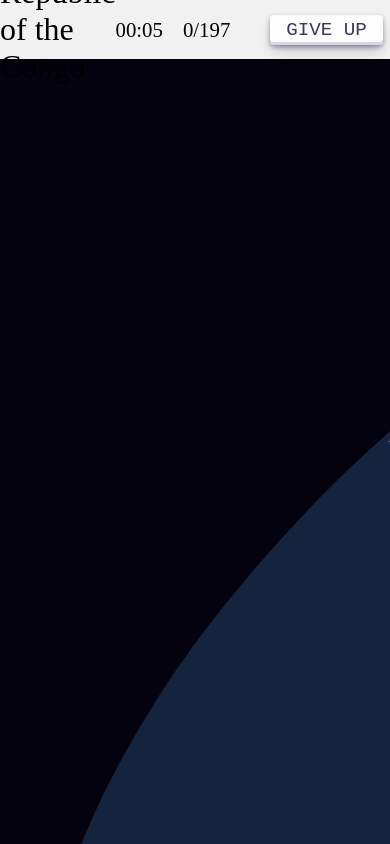
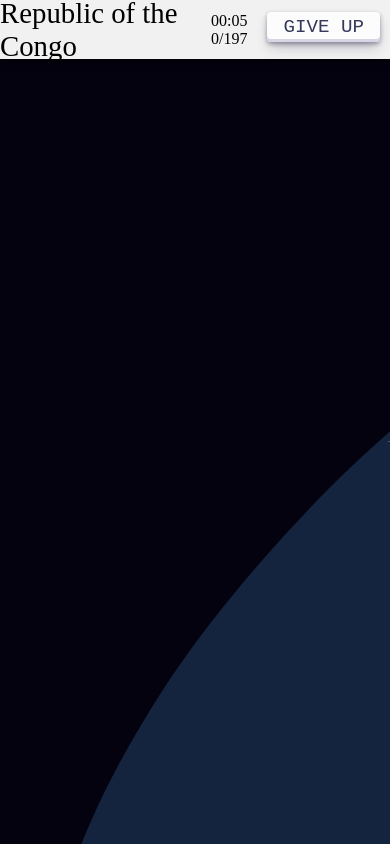
Before and after one commit to ignoo/geo-quiz, a React (Vite) app: page /find-countries in a window 390 px wide. Shown: the top 844 px of the page. Built offline with nearby package versions, Linux system fonts and the light colour scheme; a web font is replaced by a local one.

Commit message:
optimized for mobile

```diff
--- a/index.html
+++ b/index.html
@@ -2,7 +2,7 @@
 <html lang="en">
   <head>
     <meta charset="UTF-8" />
-    <link rel="icon" type="image/svg+xml" href="/vite.svg" />
+    <link rel="icon" href="/favicon.ico" />
     <meta name="viewport" content="width=device-width, minimum-scale=1.0" />
     <title>GEOGEOGEO</title>
   </head>
--- a/src/components/MenuBar.jsx
+++ b/src/components/MenuBar.jsx
@@ -41,7 +41,6 @@ export default function MenuBar({ menuBarColor, playGame, country, score, setEnd
       <h1 className={styles.countryName}>{country}</h1>
       <div className={styles.infoCont}>
         <div className={styles.info}>
-          {/* <div className={styles.timePassed}>{`${minutesPassed.toString().padStart(2, '0')}:${secondsPassed.toString().padStart(2, '0')}`}</div> */}
           <div className={styles.timePassed}>{timeFormatter(minutesPassed, secondsPassed)}</div>
           <div className={styles.guessed}>{score}</div>
         </div>
--- a/src/styles/home.module.scss
+++ b/src/styles/home.module.scss
@@ -99,6 +99,8 @@
             color: #ffffff;
             font-size: 3rem;
             border-radius: 10px;
+            border-width: 0;
+            box-shadow: 2px 2px 8px black;
             animation: wobble 1s ease-in-out 0s infinite alternate;
             cursor: pointer;
 
--- a/src/styles/menuBar.module.scss
+++ b/src/styles/menuBar.module.scss
@@ -1,3 +1,5 @@
+@use "../styles/mixin.scss" as mixin;
+
 .green {
     background-color: aqua;
 }
@@ -15,6 +17,9 @@
     .countryName {
         font-family: 'Calistoga';
         font-size: 2rem;
+        @include mixin.mobile {
+            font-size: 1.8rem;
+        }
     }
 
     .infoCont {
@@ -22,6 +27,10 @@
         justify-content: space-between;
         gap: 40px;
         padding-right: 30px;
+        @include mixin.mobile {
+            padding-right: 10px;
+            gap: 20px;
+        }
 
         .info {
             font-family: 'Azeret Mono';
@@ -30,6 +39,11 @@
             display: flex;
             align-items: center;
             gap: 20px;
+            @include mixin.mobile {
+                flex-direction: column;
+                font-size: 1rem;
+                gap: 0;
+            }
         }
     }
 }
--- /dev/null
+++ b/src/styles/mixin.scss
@@ -0,0 +1,18 @@
+
+@mixin desktop {
+    @media only screen and (max-width: 992px) {
+        @content;
+    }
+}
+
+@mixin tablet {
+    @media only screen and (max-width: 768px) {
+        @content;
+    }
+}
+
+@mixin mobile {
+    @media only screen and (max-width: 568px) {
+        @content;
+    }
+}
```
Also changed, not shown: 1 other file (tests, documents, lock files or other folders).
